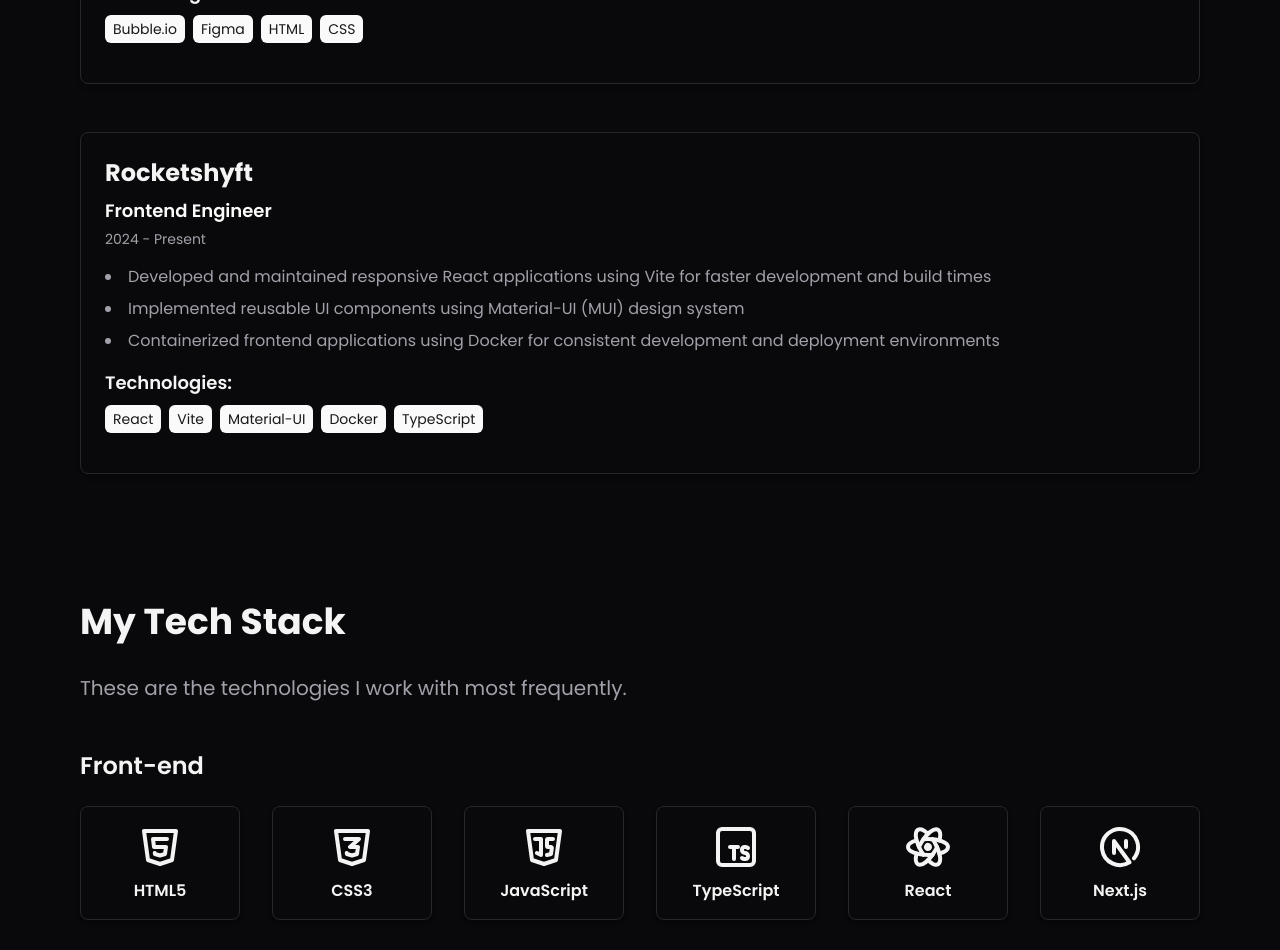
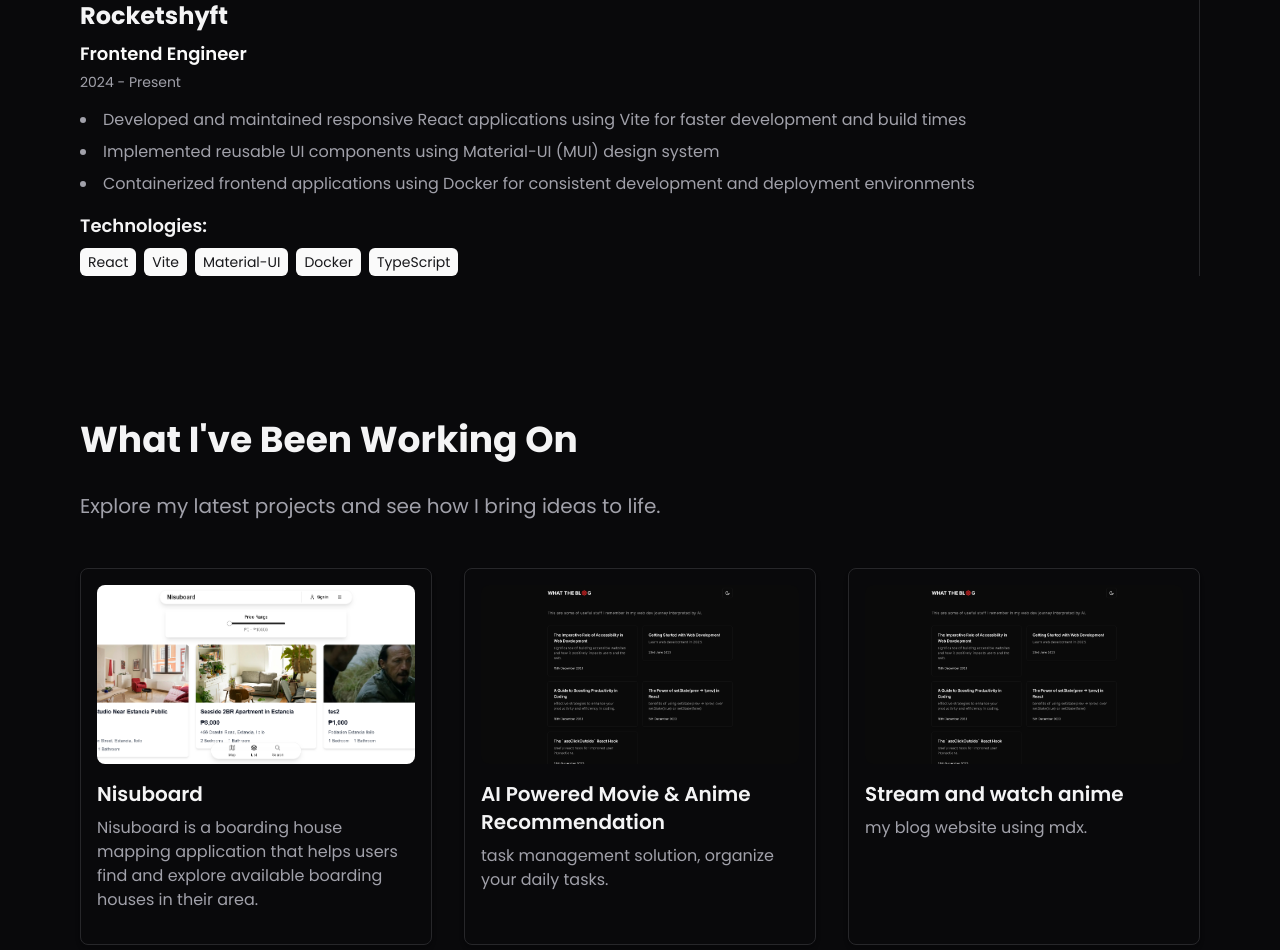
Before and after one commit to azkriven16/azkriven, a Next.js app: page / in a window 1280 px wide. Shown: the part 1700-2650 px from the top of the page. Built offline with nearby package versions, Linux system fonts and the light colour scheme.

Commit message:
fix: update animation for each page

```diff
--- a/app/(pages)/page.tsx
+++ b/app/(pages)/page.tsx
@@ -9,8 +9,8 @@
         <main>
             <Hero />
             <Experience />
+            <Projects />
             <TechStack />
-            <Projects />
             <About />
         </main>
     );
--- a/components/custom/experience.tsx
+++ b/components/custom/experience.tsx
@@ -3,22 +3,22 @@
 import { EXP } from "@/config/exp";
 import Link from "next/link";
 import React from "react";
-import { motion, AnimatePresence } from "framer-motion";
+import { motion } from "framer-motion";
 
 export const Experience = () => {
     return (
-        <AnimatePresence key="experience">
         <motion.div
             initial={{ opacity: 0, y: 20 }}
-                animate={{ opacity: 1, y: 0 }}
-                exit={{ opacity: 0, y: -20 }}
+            whileInView={{ opacity: 1, y: 0 }}
+            viewport={{ once: true }}
             transition={{ duration: 0.25 }}
             className="py-16"
         >
             <div className="max-w-6xl mx-auto px-4">
                 <motion.h2
                     initial={{ opacity: 0, y: 20 }}
-                        animate={{ opacity: 1, y: 0 }}
+                    whileInView={{ opacity: 1, y: 0 }}
+                    viewport={{ once: true }}
                     transition={{ delay: 0.1 }}
                     className="text-3xl md:text-4xl font-bold mb-8"
                 >
@@ -26,12 +26,12 @@
                 </motion.h2>
                 <motion.p
                     initial={{ opacity: 0 }}
-                        animate={{ opacity: 1 }}
+                    whileInView={{ opacity: 1 }}
+                    viewport={{ once: true }}
                     transition={{ delay: 0.15 }}
                     className="text-xl text-muted-foreground mb-12"
                 >
-                        Explore my tech-related work experience and
-                        achievements.
+                    Explore my tech-related work experience and achievements.
                 </motion.p>
 
                 <div className="space-y-12">
@@ -39,9 +39,10 @@
                         <motion.div
                             key={item.company}
                             initial={{ opacity: 0, y: 20 }}
-                                animate={{ opacity: 1, y: 0 }}
+                            whileInView={{ opacity: 1, y: 0 }}
+                            viewport={{ once: true }}
                             transition={{ delay: 0.2 + index * 0.05 }}
-                                className="border rounded-lg p-6 shadow-md"
+                            className="border-r"
                         >
                             <Link
                                 href={item.href || "#"}
@@ -88,6 +89,5 @@
                 </div>
             </div>
         </motion.div>
-        </AnimatePresence>
     );
 };
--- a/components/custom/hero.tsx
+++ b/components/custom/hero.tsx
@@ -31,7 +31,7 @@
                         transition={{ delay: 0.15, duration: 0.2 }}
                         className="text-4xl md:text-6xl font-bold"
                     >
-                        Unleashing Creative <br /> Potential on the Web!
+                        Unleashing creative <br /> potential on the web!
                         <br />
                         {`with </code>`}
                     </motion.h1>
@@ -55,8 +55,8 @@
                         transition={{ delay: 0.25, duration: 0.2 }}
                         className="text-xl text-muted-foreground"
                     >
-                        Hi, my name is Euger (azkriven). I'm a software engineer
-                        crafting intuitive web solutions
+                        Hi, I'm Euger (azkriven) - a software engineer crafting
+                        web experiences since 2020.
                     </motion.p>
                     <motion.div
                         initial={{ opacity: 0, y: 20 }}
--- a/components/custom/projects.tsx
+++ b/components/custom/projects.tsx
@@ -1,36 +1,38 @@
 "use client";
 
 import { PROJECTS } from "@/config/projects";
-import { AnimatePresence, motion } from "framer-motion";
+import { motion } from "framer-motion";
 import Image from "next/image";
 import Link from "next/link";
 
 export const Projects = () => {
     return (
-        <AnimatePresence key="projects">
         <motion.div
             initial={{ opacity: 0, y: 20 }}
-                animate={{ opacity: 1, y: 0 }}
-                exit={{ opacity: 0, y: -20 }}
+            whileInView={{ opacity: 1, y: 0 }}
+            viewport={{ once: true }}
             transition={{ duration: 0.25 }}
             className="py-16"
         >
             <div className="max-w-6xl mx-auto px-4">
                 <motion.h2
                     initial={{ opacity: 0, y: 20 }}
-                        animate={{ opacity: 1, y: 0 }}
+                    whileInView={{ opacity: 1, y: 0 }}
+                    viewport={{ once: true }}
                     transition={{ delay: 0.1 }}
                     className="text-3xl md:text-4xl font-bold mb-8"
                 >
-                        Featured Projects & Achievements
+                    What I've Been Working On
                 </motion.h2>
                 <motion.p
                     initial={{ opacity: 0 }}
-                        animate={{ opacity: 1 }}
+                    whileInView={{ opacity: 1 }}
+                    viewport={{ once: true }}
                     transition={{ delay: 0.15 }}
                     className="text-xl text-muted-foreground mb-12"
                 >
-                        Showcasing my key projects and technical achievements that demonstrate my expertise and impact.
+                    Explore my latest projects and see how I bring ideas to
+                    life.
                 </motion.p>
 
                 <div className="grid grid-cols-1 md:grid-cols-2 lg:grid-cols-3 gap-8">
@@ -38,12 +40,14 @@
                         <Link
                             href={`/projects/${item.slug}`}
                             key={item.href}
+                            className="h-full"
                         >
                             <motion.div
                                 initial={{ opacity: 0, y: 20 }}
-                                    animate={{ opacity: 1, y: 0 }}
+                                whileInView={{ opacity: 1, y: 0 }}
+                                viewport={{ once: true }}
                                 transition={{ delay: 0.2 + index * 0.05 }}
-                                    className="flex flex-col p-4 shadow-md border rounded-lg cursor-pointer hover:shadow-lg transition-shadow"
+                                className="flex flex-col h-full p-4 shadow-md border rounded-lg cursor-pointer hover:shadow-lg transition-shadow"
                             >
                                 <div className="relative aspect-video w-full rounded-lg overflow-hidden mb-4">
                                     <Image
@@ -65,6 +69,5 @@
                 </div>
             </div>
         </motion.div>
-        </AnimatePresence>
     );
 };
--- a/components/custom/techstack.tsx
+++ b/components/custom/techstack.tsx
@@ -14,7 +14,7 @@
     IconBrandGit,
     IconBrandGithub,
 } from "@tabler/icons-react";
-import { motion, AnimatePresence } from "framer-motion";
+import { motion } from "framer-motion";
 import { SKILLS } from "@/config/skills";
 
 export const TechStack = () => {
@@ -34,18 +34,18 @@
     };
 
     return (
-        <AnimatePresence key="techstack">
         <motion.div
             initial={{ opacity: 0, y: 20 }}
-                animate={{ opacity: 1, y: 0 }}
-                exit={{ opacity: 0, y: -20 }}
+            whileInView={{ opacity: 1, y: 0 }}
+            viewport={{ once: true }}
             transition={{ duration: 0.25 }}
             className="py-16"
         >
             <div className="max-w-6xl mx-auto px-4">
                 <motion.h2
                     initial={{ opacity: 0, y: 20 }}
-                        animate={{ opacity: 1, y: 0 }}
+                    whileInView={{ opacity: 1, y: 0 }}
+                    viewport={{ once: true }}
                     transition={{ delay: 0.1 }}
                     className="text-3xl md:text-4xl font-bold mb-8"
                 >
@@ -53,7 +53,8 @@
                 </motion.h2>
                 <motion.p
                     initial={{ opacity: 0 }}
-                        animate={{ opacity: 1 }}
+                    whileInView={{ opacity: 1 }}
+                    viewport={{ once: true }}
                     transition={{ delay: 0.15 }}
                     className="text-xl text-muted-foreground mb-12"
                 >
@@ -64,7 +65,8 @@
                     <div key={category.name} className="mb-12">
                         <motion.h3
                             initial={{ opacity: 0, y: 20 }}
-                                animate={{ opacity: 1, y: 0 }}
+                            whileInView={{ opacity: 1, y: 0 }}
+                            viewport={{ once: true }}
                             transition={{
                                 delay: 0.2 + categoryIndex * 0.1,
                             }}
@@ -80,7 +82,8 @@
                                     <motion.div
                                         key={tech}
                                         initial={{ opacity: 0, y: 20 }}
-                                            animate={{ opacity: 1, y: 0 }}
+                                        whileInView={{ opacity: 1, y: 0 }}
+                                        viewport={{ once: true }}
                                         transition={{
                                             delay:
                                                 0.3 +
@@ -90,9 +93,7 @@
                                         className="flex flex-col items-center justify-center p-4 shadow-md border rounded-lg text-center"
                                     >
                                         <Icon className="w-12 h-12 mb-2" />
-                                            <p className="font-semibold">
-                                                {tech}
-                                            </p>
+                                        <p className="font-semibold">{tech}</p>
                                     </motion.div>
                                 );
                             })}
@@ -101,6 +102,5 @@
                 ))}
             </div>
         </motion.div>
-        </AnimatePresence>
     );
 };
```
Also changed, not shown: components/custom/about.tsx (+37 -32 lines). Lines whose indentation alone changed are shown as unchanged.
